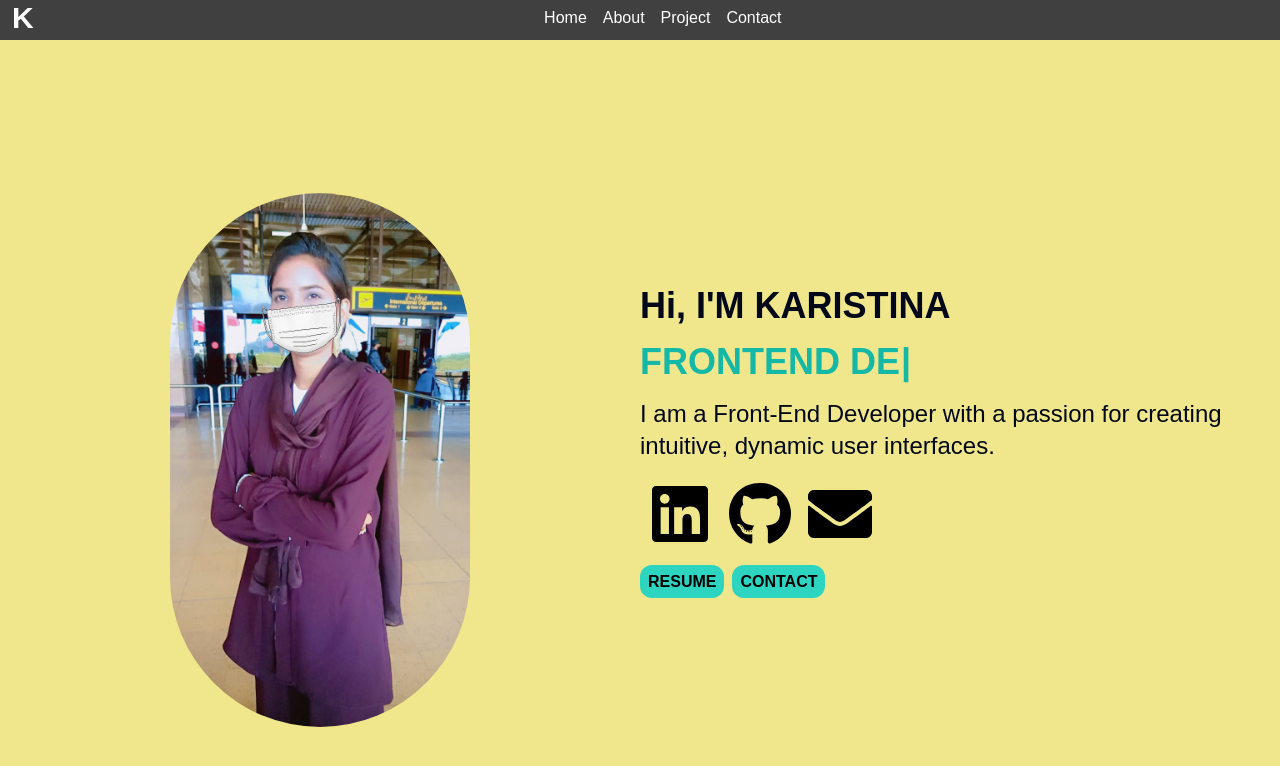
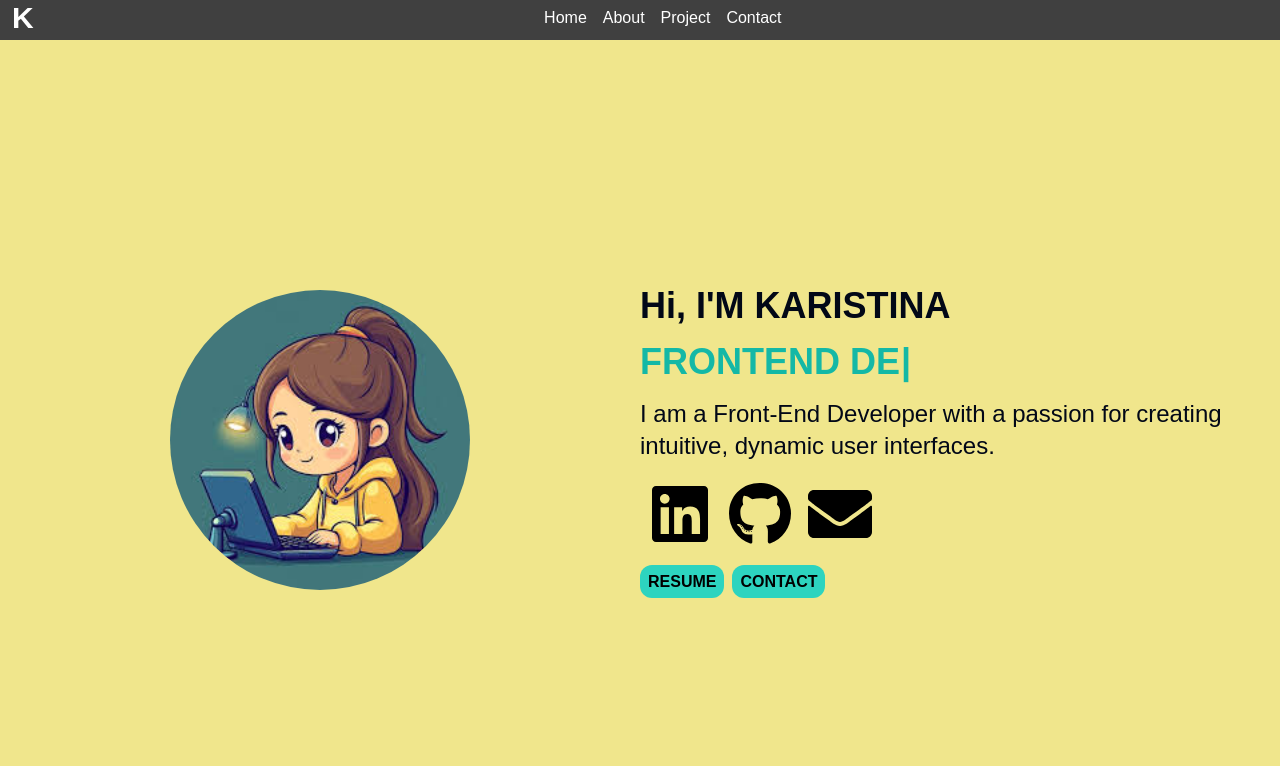
Before and after one commit to kristinasamuel/Assignment-01-Portfolio-, a Next.js app: page /landingpage in a window 1280 px wide. Shown: the top 766 px of the page. Built offline with nearby package versions, Linux system fonts and the light colour scheme.

Commit message:
task completed

```diff
--- a/src/app/about/page.tsx
+++ b/src/app/about/page.tsx
@@ -7,7 +7,7 @@ import { IoLogoCss3 } from "react-icons/io5";
 
 export default function AboutPage() {
   return (
-    <div className="min-h-screen md:p-4 p-6 ">
+    <div className="min-h-screen md:p-4 p-6">
       <h1 className="text-4xl font-bold text-center uppercase mt-5">About</h1>
 
       <div className="flex flex-col items-center justify-center max-w-4xl mx-auto p-4 mt-10 bg-white rounded-lg">
--- a/src/app/landingpage/page.tsx
+++ b/src/app/landingpage/page.tsx
@@ -8,9 +8,9 @@ function MainPage() {
     return (
         <div className="flex flex-col md:flex-row items-center justify-center h-screen w-full">
           {/* Set Profile Image on the Left side */}
-          <div className="flex justify-center md:w-1/2 mb-8 md:mb-0 mt-10">
+          <div className="flex justify-center md:w-1/2 mb-8 md:mb-0 ">
             <Image
-              src="/images/profile_1.png"
+              src="/images/profile.jpg"
               height={300}
               width={300}
               alt="My image"
```
